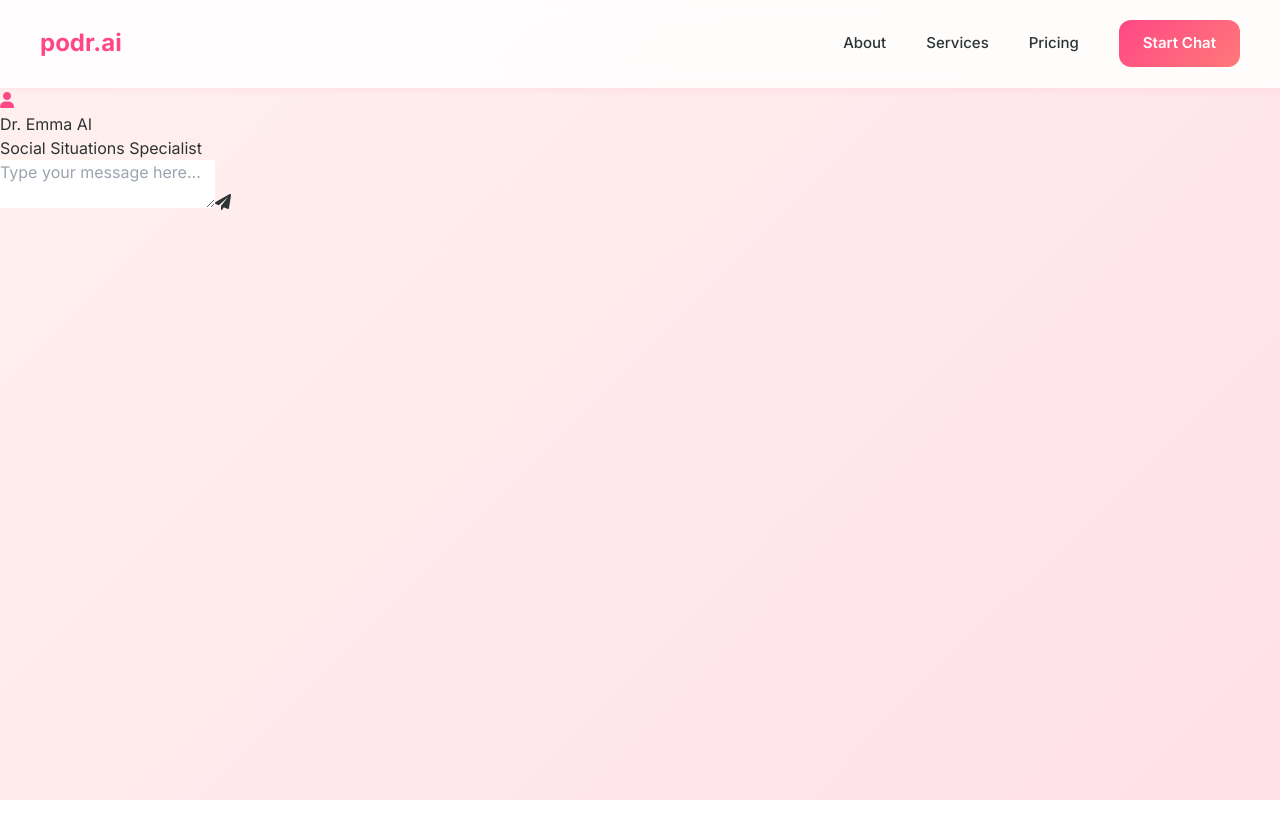
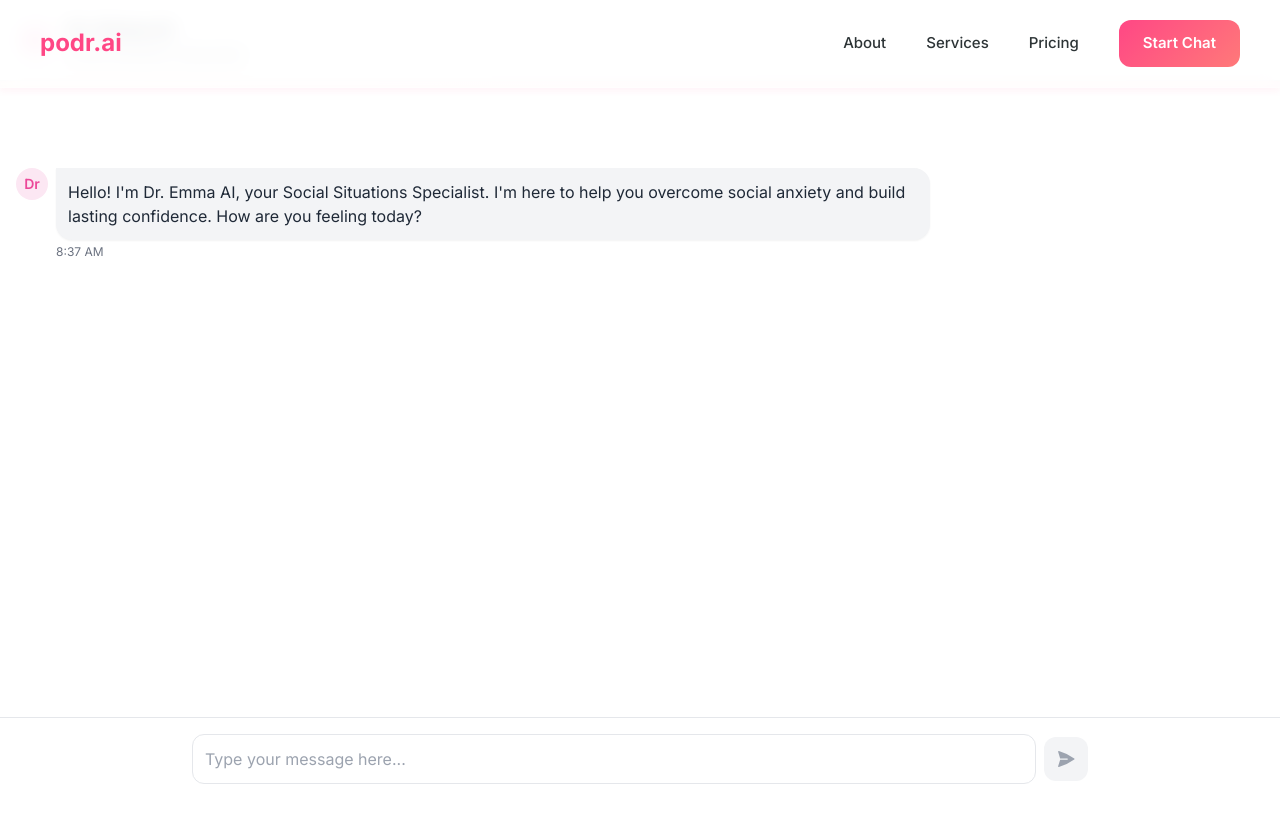
Before and after one commit to nabilrehman/podr-ai-website, a Next.js app: page /chat in a window 1280 px wide. Shown: the top 838 px of the page. Before the commit the page ends 800 px from the top, so only its background shows below. Built offline with nearby package versions, Linux system fonts and the light colour scheme.

Commit message:
Enhanced chat interface with modern design and animations

```diff
--- a/app/chat/page.tsx
+++ b/app/chat/page.tsx
@@ -1,37 +1,65 @@
 'use client'
 
-import { useState } from 'react'
+import { useState, useEffect, useRef } from 'react'
 import Image from 'next/image'
+import { motion, AnimatePresence } from 'framer-motion'
 
 interface Message {
   id: string
   content: string
   role: 'user' | 'assistant'
   timestamp: Date
+  status?: 'sending' | 'sent' | 'error'
+}
+
+const WELCOME_MESSAGE: Message = {
+  id: '0',
+  content: "Hello! I'm Dr. Emma AI, your Social Situations Specialist. I'm here to help you overcome social anxiety and build lasting confidence. How are you feeling today?",
+  role: 'assistant',
+  timestamp: new Date()
 }
 
 export default function ChatPage() {
-  const [messages, setMessages] = useState<Message[]>([])
+  const [messages, setMessages] = useState<Message[]>([WELCOME_MESSAGE])
   const [inputMessage, setInputMessage] = useState('')
   const [isLoading, setIsLoading] = useState(false)
+  const messagesEndRef = useRef<HTMLDivElement>(null)
+  const [isTyping, setIsTyping] = useState(false)
+
+  const scrollToBottom = () => {
+    messagesEndRef.current?.scrollIntoView({ behavior: "smooth" })
+  }
+
+  useEffect(() => {
+    scrollToBottom()
+  }, [messages])
+
+  const formatTimestamp = (date: Date) => {
+    return new Intl.DateTimeFormat('en-US', {
+      hour: 'numeric',
+      minute: 'numeric',
+      hour12: true
+    }).format(date)
+  }
 
   const handleSendMessage = async (e: React.FormEvent) => {
     e.preventDefault()
-    if (!inputMessage.trim()) return
+    if (!inputMessage.trim() || isLoading) return
 
     const userMessage: Message = {
       id: Date.now().toString(),
       content: inputMessage,
       role: 'user',
-      timestamp: new Date()
+      timestamp: new Date(),
+      status: 'sending'
     }
 
     setMessages(prev => [...prev, userMessage])
     setInputMessage('')
     setIsLoading(true)
+    setIsTyping(true)
 
     try {
-      // TODO: Implement API call to your Flask backend
       const response = await fetch('/api/chat', {
         method: 'POST',
         headers: {
@@ -44,6 +72,14 @@ export default function ChatPage() {
 
       const data = await response.json()
 
+      // Update user message status to sent
+      setMessages(prev => prev.map(msg =>
+        msg.id === userMessage.id ? { ...msg, status: 'sent' as const } : msg
+      ))
+
+      // Add small delay to simulate natural conversation flow
+      await new Promise(resolve => setTimeout(resolve, 500))
+
       const assistantMessage: Message = {
         id: Date.now().toString(),
         content: data.message,
@@ -54,72 +90,139 @@ export default function ChatPage() {
       setMessages(prev => [...prev, assistantMessage])
     } catch (error) {
       console.error('Error:', error)
-      // TODO: Implement error handling
+      setMessages(prev => prev.map(msg =>
+        msg.id === userMessage.id ? { ...msg, status: 'error' as const } : msg
+      ))
     } finally {
       setIsLoading(false)
+      setIsTyping(false)
     }
   }
 
+  const MessageBubble = ({ message }: { message: Message }) => {
+    const isUser = message.role === 'user'
+
     return (
-    <div className="chat-container">
-      <main className="chat-main">
-        <div className="chat-header">
-          <div className="header-left">
-            <div className="ai-avatar">
-              <i className="fas fa-user" style={{ color: 'var(--accent-color)' }}></i>
+      <motion.div
+        initial={{ opacity: 0, y: 20 }}
+        animate={{ opacity: 1, y: 0 }}
+        exit={{ opacity: 0, y: -20 }}
+        className={`message-container ${isUser ? 'justify-end' : 'justify-start'} w-full flex mb-4`}
+      >
+        {!isUser && (
+          <div className="avatar-container mr-2">
+            <div className="w-8 h-8 rounded-full bg-pink-100 flex items-center justify-center">
+              <span className="text-pink-500 text-sm font-semibold">Dr</span>
             </div>
-            <div className="ai-info">
-              <h3>Dr. Emma AI</h3>
-              <p>Social Situations Specialist</p>
           </div>
+        )}
+
+        <div className={`message-content max-w-[70%] ${isUser ? 'ml-auto' : ''}`}>
+          <div
+            className={`message ${
+              isUser ? 'bg-pink-500 text-white rounded-tl-2xl' : 'bg-gray-100 text-gray-800 rounded-tr-2xl'
+            } p-3 rounded-b-2xl shadow-sm`}
+          >
+            {message.content}
+          </div>
+          <div className={`message-meta flex items-center gap-1 mt-1 text-xs text-gray-500 ${isUser ? 'justify-end' : 'justify-start'}`}>
+            <span>{formatTimestamp(message.timestamp)}</span>
+            {isUser && message.status && (
+              <span className="ml-1">
+                {message.status === 'sending' && '🕒'}
+                {message.status === 'sent' && '✓'}
+                {message.status === 'error' && '❌'}
+              </span>
+            )}
           </div>
         </div>
 
-        <div className="chat-messages">
-          {messages.map((message) => (
-            <div
-              key={message.id}
-              className={`message ${message.role === 'user' ? 'user' : 'bot'}`}
-            >
-              {message.content}
-            </div>
-          ))}
-          {isLoading && (
-            <div className="message bot">
-              <div className="flex items-center gap-2">
-                <div className="w-2 h-2 bg-[--accent-color] rounded-full animate-bounce" />
-                <div className="w-2 h-2 bg-[--accent-color] rounded-full animate-bounce [animation-delay:-.3s]" />
-                <div className="w-2 h-2 bg-[--accent-color] rounded-full animate-bounce [animation-delay:-.5s]" />
+        {isUser && (
+          <div className="avatar-container ml-2">
+            <div className="w-8 h-8 rounded-full bg-gray-200 flex items-center justify-center">
+              <span className="text-gray-500 text-sm">You</span>
             </div>
           </div>
         )}
+      </motion.div>
+    )
+  }
+
+  return (
+    <div className="flex flex-col h-screen bg-white">
+      <header className="flex items-center p-4 border-b bg-white shadow-sm fixed top-0 w-full z-10">
+        <div className="flex items-center">
+          <div className="w-10 h-10 rounded-full bg-pink-100 flex items-center justify-center mr-3">
+            <span className="text-pink-500 font-semibold">Dr</span>
           </div>
+          <div>
+            <h1 className="text-lg font-semibold text-gray-800">Dr. Emma AI</h1>
+            <p className="text-sm text-gray-500">Social Situations Specialist</p>
+          </div>
+        </div>
+      </header>
 
-        <div className="chat-input">
-          <form onSubmit={handleSendMessage} className="input-container">
+      <main className="flex-1 overflow-y-auto pt-20 pb-24 px-4">
+        <AnimatePresence>
+          {messages.map((message) => (
+            <MessageBubble key={message.id} message={message} />
+          ))}
+        </AnimatePresence>
+
+        {isTyping && (
+          <motion.div
+            initial={{ opacity: 0, y: 10 }}
+            animate={{ opacity: 1, y: 0 }}
+            exit={{ opacity: 0, y: -10 }}
+            className="typing-indicator flex items-center gap-1 text-gray-400 ml-12"
+          >
+            <div className="w-2 h-2 bg-gray-400 rounded-full animate-bounce" />
+            <div className="w-2 h-2 bg-gray-400 rounded-full animate-bounce [animation-delay:-.3s]" />
+            <div className="w-2 h-2 bg-gray-400 rounded-full animate-bounce [animation-delay:-.5s]" />
+          </motion.div>
+        )}
+        <div ref={messagesEndRef} />
+      </main>
+
+      <footer className="fixed bottom-0 w-full bg-white border-t p-4">
+        <form onSubmit={handleSendMessage} className="flex items-center gap-2 max-w-4xl mx-auto">
           <textarea
             value={inputMessage}
             onChange={(e) => setInputMessage(e.target.value)}
             placeholder="Type your message here..."
-              className="message-input"
+            className="flex-1 resize-none rounded-xl border border-gray-200 p-3 focus:outline-none focus:border-pink-500 max-h-32"
+            rows={1}
             onKeyPress={(e) => {
               if (e.key === 'Enter' && !e.shiftKey) {
                 e.preventDefault();
                 handleSendMessage(e);
               }
             }}
+            style={{
+              minHeight: '44px',
+            }}
           />
           <button
             type="submit"
-              disabled={isLoading}
-              className="send-button"
+            disabled={isLoading || !inputMessage.trim()}
+            className={`p-3 rounded-xl ${
+              isLoading || !inputMessage.trim()
+                ? 'bg-gray-100 text-gray-400'
+                : 'bg-pink-500 text-white hover:bg-pink-600'
+            } transition-colors focus:outline-none`}
             title="Send message"
           >
-              <i className="fas fa-paper-plane"></i>
+            <svg
+              xmlns="http://www.w3.org/2000/svg"
+              viewBox="0 0 24 24"
+              fill="currentColor"
+              className="w-5 h-5"
+            >
+              <path d="M3.478 2.404a.75.75 0 0 0-.926.941l2.432 7.905H13.5a.75.75 0 0 1 0 1.5H4.984l-2.432 7.905a.75.75 0 0 0 .926.94 60.519 60.519 0 0 0 18.445-8.986.75.75 0 0 0 0-1.218A60.517 60.517 0 0 0 3.478 2.404Z" />
+            </svg>
           </button>
         </form>
-        </div>
-      </main>
+      </footer>
     </div>
   )
 }
--- a/styles/chat.css
+++ b/styles/chat.css
@@ -1,73 +1,153 @@
 /* Chat Page Specific Styles */
-.communication-controls {
-    @apply fixed top-[100px] right-[30px] flex flex-col gap-4 z-[1000];
+@keyframes slideIn {
+  from {
+    opacity: 0;
+    transform: translateY(20px);
+  }
+  to {
+    opacity: 1;
+    transform: translateY(0);
+  }
 }
 
-.control-button {
-    @apply w-14 h-14 border-none rounded-full bg-white text-[--primary-color] shadow-lg cursor-pointer flex items-center justify-center transition-[--transition] text-xl relative hover:scale-105 hover:bg-[--primary-color] hover:text-white;
+@keyframes fadeIn {
+  from {
+    opacity: 0;
+  }
+  to {
+    opacity: 1;
+  }
 }
 
-.control-button.active {
-    @apply bg-[--primary-color] text-white;
+.chat-container {
+  @apply min-h-screen bg-gray-50;
+  animation: fadeIn 0.3s ease-in-out;
 }
 
-.voice-indicator {
-    @apply absolute -bottom-5 left-1/2 -translate-x-1/2 text-xs text-[--text-light] whitespace-nowrap;
+.message-container {
+  animation: slideIn 0.3s ease-out;
 }
 
-.call-button {
-    @apply fixed top-[90px] right-5 w-14 h-14 border-none rounded-full bg-[--primary-color] text-white cursor-pointer flex items-center justify-center transition-all text-xl shadow-[0_4px_12px_rgba(255,71,133,0.25)] z-[1000] hover:scale-105 hover:bg-[--accent-hover] hover:shadow-[0_6px_16px_rgba(255,71,133,0.3)];
+.message {
+  @apply break-words;
+  transition: all 0.2s ease-in-out;
 }
 
-.voice-button {
-    @apply w-[42px] h-[42px] border-2 border-[--primary-color] rounded-full bg-white text-[--primary-color] cursor-pointer flex items-center justify-center transition-[--transition] text-lg ml-2 relative hover:bg-[--primary-color] hover:text-white;
+.message:hover {
+  @apply shadow-md;
+  transform: translateY(-1px);
 }
 
-.voice-button.recording {
-    @apply bg-[--primary-color] text-white animate-pulse;
+.typing-indicator {
+  @apply p-3 inline-flex items-center gap-1 bg-gray-100 rounded-2xl shadow-sm ml-10;
 }
 
-.voice-wave {
-    @apply absolute -bottom-5 left-1/2 -translate-x-1/2 hidden items-center gap-[3px];
+.typing-dot {
+  @apply w-2 h-2 rounded-full bg-gray-400;
 }
 
-.voice-button.recording .voice-wave {
-    @apply flex;
+.typing-dot:nth-child(1) {
+  animation: bounce 0.6s infinite;
 }
 
-.wave-bar {
-    @apply w-[3px] h-[15px] bg-[--primary-color] rounded-[3px] animate-wave;
+.typing-dot:nth-child(2) {
+  animation: bounce 0.6s infinite 0.2s;
 }
 
-.wave-bar:nth-child(2) {
-    animation-delay: 0.1s;
+.typing-dot:nth-child(3) {
+  animation: bounce 0.6s infinite 0.4s;
 }
 
-.wave-bar:nth-child(3) {
-    animation-delay: 0.2s;
+.message-input {
+  @apply w-full px-4 py-2 border border-gray-200 rounded-xl focus:outline-none focus:border-pink-500 resize-none transition-all;
+  min-height: 44px;
+  max-height: 120px;
 }
 
-.wave-bar:nth-child(4) {
-    animation-delay: 0.3s;
+.message-input:focus {
+  @apply shadow-sm;
 }
 
-@keyframes wave {
-    0%, 100% {
-        height: 20%;
-    }
-    50% {
-        height: 100%;
-    }
+.send-button {
+  @apply p-2 rounded-xl text-white transition-all duration-200 ease-in-out focus:outline-none focus:ring-2 focus:ring-offset-2 focus:ring-pink-500 disabled:opacity-50 disabled:cursor-not-allowed;
 }
 
-@keyframes pulse {
-    0% {
-        transform: scale(1);
-    }
-    50% {
-        transform: scale(1.05);
-    }
-    100% {
-        transform: scale(1);
-    }
+.send-button:not(:disabled):hover {
+  @apply transform scale-105;
 }
+
+.message-timestamp {
+  @apply text-xs text-gray-400 mt-1;
+}
+
+.message-status {
+  @apply ml-1 text-xs;
+}
+
+.avatar-container {
+  @apply flex-shrink-0;
+}
+
+.avatar {
+  @apply w-8 h-8 rounded-full flex items-center justify-center text-sm font-medium;
+  transition: transform 0.2s ease-in-out;
+}
+
+.avatar:hover {
+  transform: scale(1.1);
+}
+
+/* Header Styles */
+.chat-header {
+  @apply bg-white border-b border-gray-200 p-4 flex items-center fixed top-0 w-full z-50;
+  backdrop-filter: blur(8px);
+}
+
+/* Footer Styles */
+.chat-footer {
+  @apply fixed bottom-0 w-full bg-white border-t border-gray-200 p-4;
+  backdrop-filter: blur(8px);
+}
+
+/* Scrollbar Styles */
+.chat-messages::-webkit-scrollbar {
+  @apply w-2;
+}
+
+.chat-messages::-webkit-scrollbar-track {
+  @apply bg-transparent;
+}
+
+.chat-messages::-webkit-scrollbar-thumb {
+  @apply bg-gray-300 rounded-full;
+}
+
+.chat-messages::-webkit-scrollbar-thumb:hover {
+  @apply bg-gray-400;
+}
+
+/* Animations */
+@keyframes bounce {
+  0%, 100% {
+    transform: translateY(0);
+  }
+  50% {
+    transform: translateY(-4px);
+  }
+}
+
+@keyframes shake {
+  0%, 100% {
+    transform: translateX(0);
+  }
+  25% {
+    transform: translateX(-2px);
+  }
+  75% {
+    transform: translateX(2px);
+  }
+}
+
+.error-message {
+  animation: shake 0.5s ease-in-out;
+}
```
Lines whose indentation alone changed are shown as unchanged.
